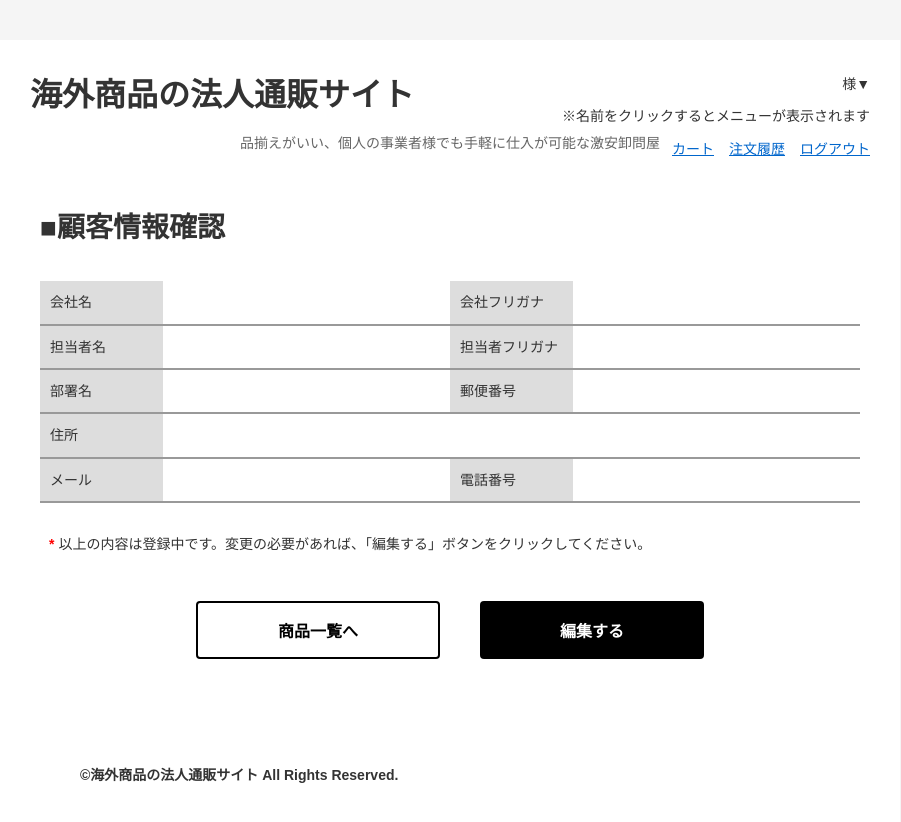
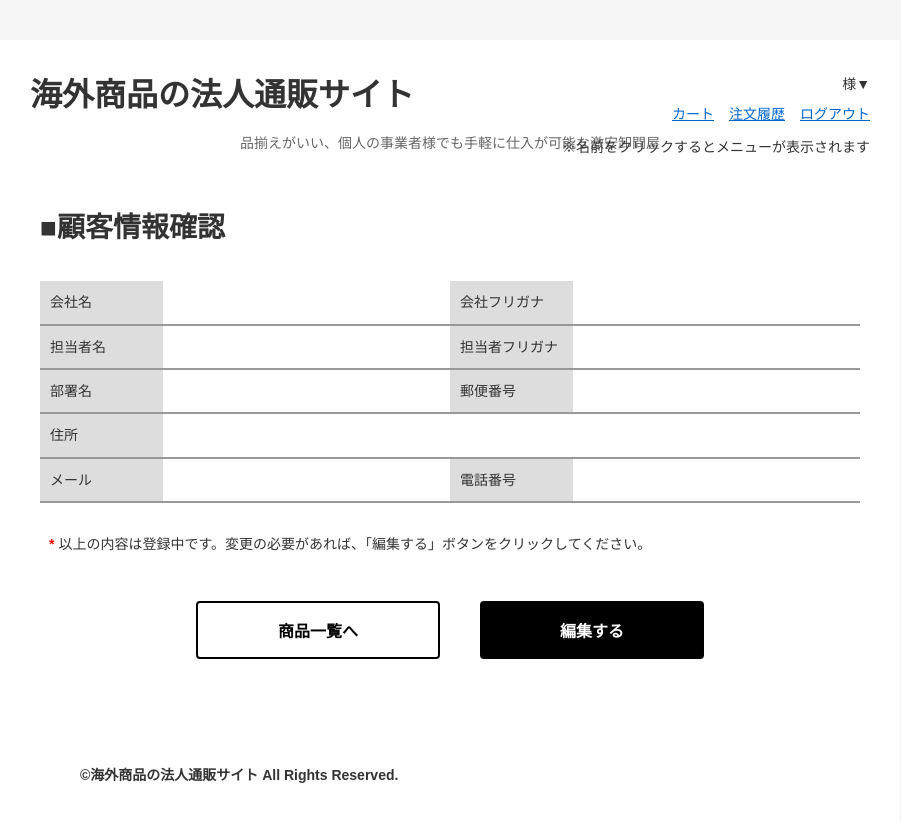
Before and after one commit to hitsu0909/webshop-frontend, a Vue app: page /profile in a window 1280 px wide. Shown: the top 822 px of the page, without its empty margins (190-1091 px from the left). Built offline with nearby package versions, Linux system fonts and the light colour scheme; sample sign-in values are in the browser's storage.

Commit message:
header commit add2

```diff
--- a/src/components/HeaderBar.vue
+++ b/src/components/HeaderBar.vue
@@ -16,9 +16,7 @@
           <p class="user-name">{{ user?.user_name }}　様▼</p>
           </div>
 
-          <p class="form-note">
-            ※名前をクリックするとメニューが表示されます
-          </p>
+
 
           <!-- ✅ メニュー追加 -->
           <div v-if="isOpen" class="dropdown">
@@ -31,7 +29,9 @@
             <a @click="goHistory">注文履歴</a>
             <a @click="logout">ログアウト</a>
           </div>
-
+          <p class="form-note">
+            ※名前をクリックするとメニューが表示されます
+          </p>
         </div>
       </div>
 
```
